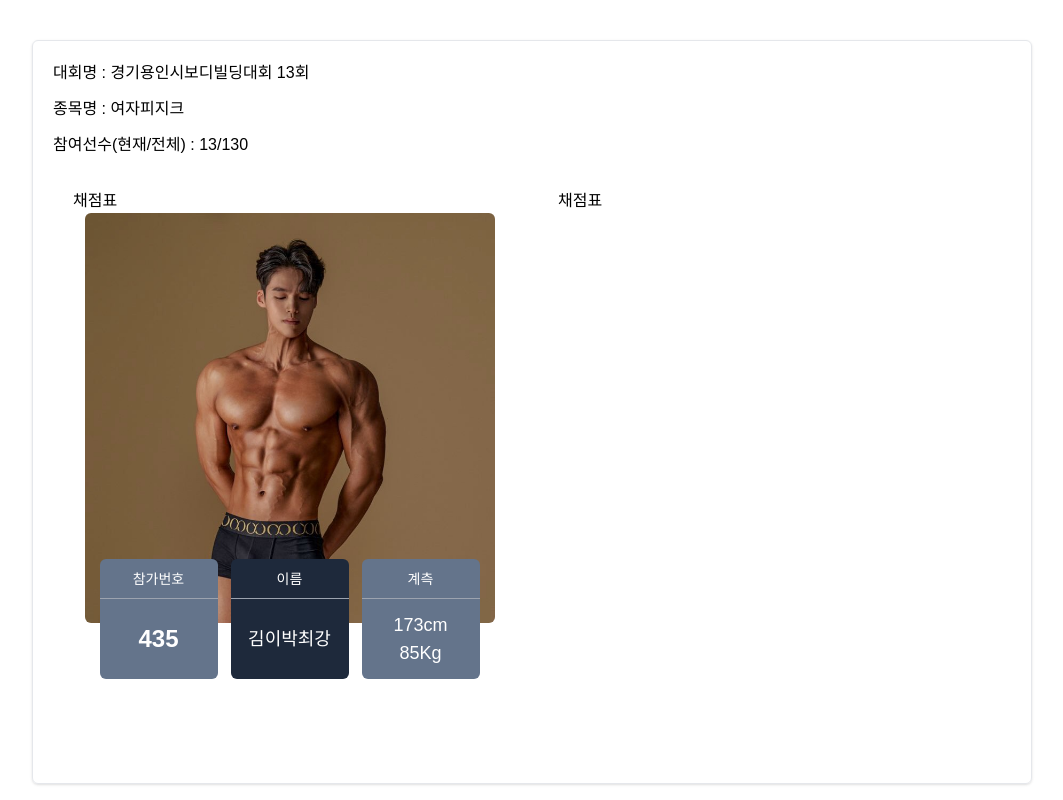
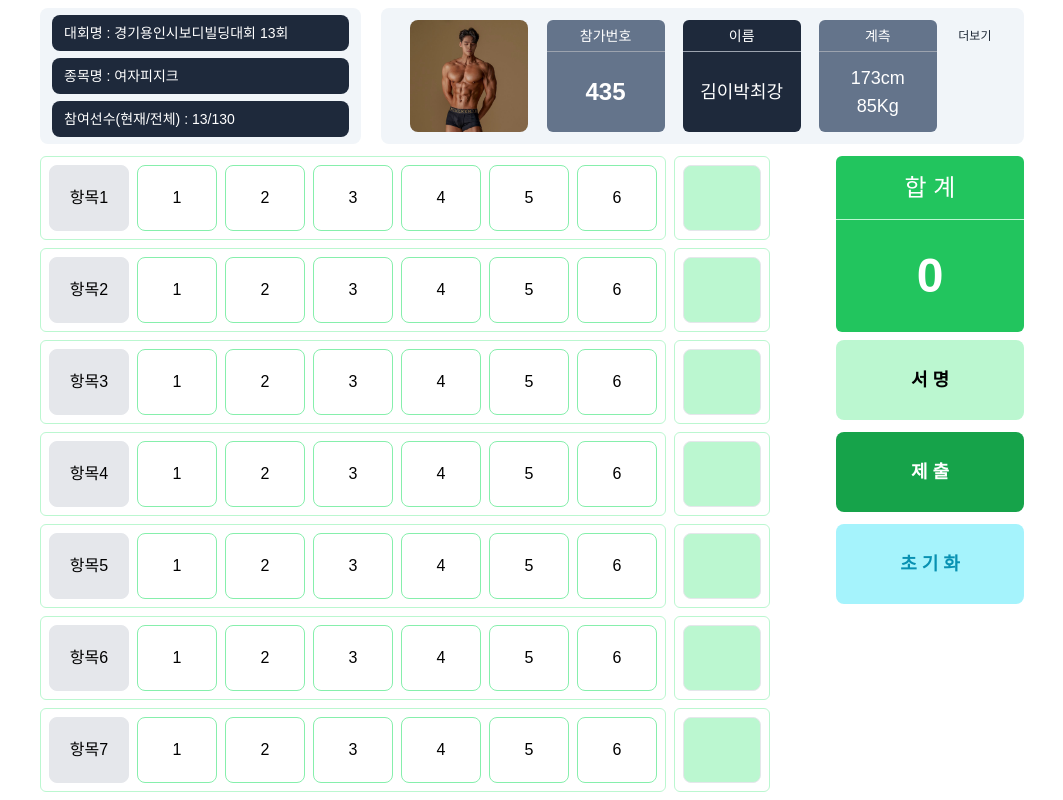
Before and after one commit to kiilove/bdbdgreferee, a React (Create React App) app: page /scoring in a window 1280 px wide. Shown: the whole page, without its empty margins (108-1171 px from the left). Built offline with nearby package versions, Linux system fonts and the light colour scheme.

Commit message:
commit on "main"

```diff
--- a/public/index.html
+++ b/public/index.html
@@ -1,15 +1,11 @@
 <!DOCTYPE html>
-<html lang="en">
+<html lang="kr">
   <head>
     <meta charset="utf-8" />
-    <link rel="icon" href="%PUBLIC_URL%/favicon.ico" />
+
     <meta name="viewport" content="width=device-width, initial-scale=1" />
     <meta name="theme-color" content="#000000" />
-    <meta
-      name="description"
-      content="Web site created using create-react-app"
-    />
-    <link rel="apple-touch-icon" href="%PUBLIC_URL%/logo192.png" />
+    <meta name="description" content="BDBDg 심판 전용 시스템" />
     <!--
       manifest.json provides metadata used when your web app is installed on a
       user's mobile device or desktop. See https://developers.google.com/web/fundamentals/web-app-manifest/
@@ -24,7 +20,7 @@
       work correctly both with client-side routing and a non-root public URL.
       Learn how to configure a non-root public URL by running `npm run build`.
     -->
-    <title>React App</title>
+    <title>BDBDg 심판 전용 시스템</title>
   </head>
   <body>
     <noscript>You need to enable JavaScript to run this app.</noscript>
--- a/src/pages/Scoring.jsx
+++ b/src/pages/Scoring.jsx
@@ -1,34 +1,42 @@
 import React from "react";
 import ProfileBasic from "../profiles/ProfileBasic";
+import ProfileMini from "../profiles/ProfileMini";
 import ScoreBasic from "../scoreTable/ScoreBasic";
 
 const Scoring = () => {
   return (
-    <div className="flex w-full justify-center items-center h-full ">
+    <div className="flex w-full justify-center items-start h-full ">
       <div
-        className="flex justify-center mt-10 flex-col gap-y-3 p-5  w-full rounded-md border border-gray-200 shadow"
+        className="flex justify-center flex-col gap-y-3 p-2 w-full"
         style={{ maxWidth: "1000px" }}
       >
-        <div className="flex w-full">
-          <p>
+        <div className="flex w-full gap-x-5">
+          <div className="flex flex-col w-1/3 bg-slate-100 px-3 rounded-lg justify-evenly">
+            <div className="flex w-full bg-slate-800 px-3 rounded-lg h-9 justify-start items-center">
+              <p className="text-white text-sm">
                 대회명 : <span>경기용인시보디빌딩대회 13회</span>
               </p>
             </div>
-        <div className="flex w-full">
-          <p>
+            <div className="flex w-full bg-slate-800 px-3 rounded-lg h-9 justify-start items-center">
+              <p className="text-white text-sm">
                 종목명 : <span>여자피지크</span>
               </p>
             </div>
-        <div className="flex w-full">
-          <p>
+            <div className="flex w-full bg-slate-800 px-3 rounded-lg h-9 justify-start items-center">
+              <p className="text-white text-sm">
                 참여선수(현재/전체) : <span>13/130</span>
               </p>
             </div>
+          </div>
+          <div className="flex w-2/3 py-3 px-5 rounded-lg gap-y-2 bg-slate-100">
+            <ProfileMini />
+          </div>
+        </div>
         <div className="flex w-full gap-x-3">
-          <div className="flex w-1/2 h-full justify-start items-start">
+          {/* <div className="flex w-1/2 h-full justify-start items-start">
             <ProfileBasic />
-          </div>
-          <div className="flex w-1/2 h-full">
+          </div> */}
+          <div className="flex w-full h-full">
             <ScoreBasic />
           </div>
         </div>
--- a/src/profiles/ProfileBasic.jsx
+++ b/src/profiles/ProfileBasic.jsx
@@ -4,7 +4,7 @@ const ProfileBasic = () => {
   return (
     <div className="flex w-full h-full justify-start items-start flex-col p-5">
       <div className="flex w-full h-full">
-        <span>채점표</span>
+        <span>선수프로필</span>
       </div>
       <div className="flex w-full h-full justify-center">
         <img
--- /dev/null
+++ b/src/profiles/ProfileMini.jsx
@@ -0,0 +1,70 @@
+import React from "react";
+
+const ProfileMini = () => {
+  return (
+    <div className="flex justify-around w-full h-full">
+      <div className="flex flex-col h-full">
+        <div
+          className="flex w-full h-28  justify-center items-center "
+          style={{ minWidth: "118px" }}
+        >
+          <img
+            src="./assets/playerProfile/no1.jpg"
+            className="h-28 object-cover object-top rounded-lg"
+            style={{ minWidth: "118px" }}
+          />
+        </div>
+      </div>
+      <div className="flex flex-col h-full">
+        <div
+          className="flex w-full h-8  justify-center items-center rounded-t-md bg-slate-500 border-b border-gray-400"
+          style={{ minWidth: "118px" }}
+        >
+          <span className="text-sm text-white">참가번호</span>
+        </div>
+        <div
+          className="flex w-full h-20 justify-center items-center rounded-b-md bg-slate-500"
+          style={{ minWidth: "118px" }}
+        >
+          <span className="text-2xl text-white font-semibold">435</span>
+        </div>
+      </div>
+      <div className="flex flex-col  h-full">
+        <div
+          className="flex w-full h-8  justify-center items-center rounded-t-md bg-slate-800 border-b border-gray-400"
+          style={{ minWidth: "118px" }}
+        >
+          <span className="text-sm text-white">이름</span>
+        </div>
+        <div
+          className="flex w-full h-20 justify-center items-center rounded-b-md bg-slate-800"
+          style={{ minWidth: "118px" }}
+        >
+          <span className="text-lg text-white">김이박최강</span>
+        </div>
+      </div>
+      <div className="flex flex-col  h-full">
+        <div
+          className="flex w-full h-8  justify-center items-center rounded-t-md bg-slate-500 border-b border-gray-400"
+          style={{ minWidth: "118px" }}
+        >
+          <span className="text-sm text-white">계측</span>
+        </div>
+        <div
+          className="flex w-full h-20 justify-center items-center rounded-b-md bg-slate-500 flex-col"
+          style={{ minWidth: "118px" }}
+        >
+          <span className="text-lg text-white">173cm</span>
+          <span className="text-lg text-white">85Kg</span>
+        </div>
+      </div>
+      <div className="flex flex-col h-full w-10 ">
+        <button className="flex w-10 h-8 justify-center items-center ">
+          <span className="text-xs text-gray-800">더보기</span>
+        </button>
+      </div>
+    </div>
+  );
+};
+
+export default ProfileMini;
--- a/src/scoreTable/ScoreBasic.jsx
+++ b/src/scoreTable/ScoreBasic.jsx
@@ -1,10 +1,126 @@
-import React from "react";
+import React, { useEffect, useState } from "react";
+
+const titleList = [
+  "항목1",
+  "항목2",
+  "항목3",
+  "항목4",
+  "항목5",
+  "항목6",
+  "항목7",
+];
+const scoreRange = [1, 2, 3, 4, 5, 6];
 
 const ScoreBasic = () => {
+  const [scoreBoard, setScoreBoard] = useState({});
+  const [totalScore, setTotalScore] = useState(0);
+  const handleScoreBoard = (e) => {
+    setScoreBoard((prev) => ({ ...prev, [e.target.name]: e.target.value }));
+  };
+
+  const handleSumScore = (scores) => {
+    const sumScore = scores.reduce((acc, cur, idx) => {
+      return Number(acc) + Number(cur);
+    }, 0);
+
+    setTotalScore((prev) => (prev = sumScore));
+  };
+
+  const handleClear = () => {
+    setScoreBoard((prev) => (prev = {}));
+    setTotalScore((prev) => (prev = 0));
+  };
+
+  useEffect(() => {
+    const pickScore = Object.values(scoreBoard);
+    pickScore.length && handleSumScore(pickScore);
+  }, [scoreBoard]);
+
   return (
-    <div className="flex w-full h-full justify-start items-start flex-col p-5">
-      <div className="flex w-full h-full">
-        <span>채점표</span>
+    <div className="flex w-full h-full justify-start items-start flex-col">
+      <div className="flex w-full justify-between">
+        <div className="flex h-full flex-col justify-start items-start gap-y-2">
+          {titleList.map((title, tIdx) => (
+            <div className="flex w-full gap-x-2">
+              <div className="flex h-18 p-2 border border-green-200 rounded-md gap-x-2">
+                <div className="flex w-20 justify-center items-center bg-gray-200 rounded-lg border border-gray-200">
+                  <span>{title}</span>
+                </div>
+                <div className="flex h-full justify-start items-center gap-x-2 rounded-lg">
+                  {scoreRange.map((score, sIdx) => (
+                    <button
+                      className={
+                        Number(scoreBoard[title]) === score
+                          ? "flex flex-col justify-center items-center w-20 rounded-lg border-green-300 border cursor-pointer bg-green-500 text-white font-semibold"
+                          : "flex flex-col justify-center items-center w-20 rounded-lg border-green-300 border cursor-pointer"
+                      }
+                    >
+                      <div className="flex w-full justify-center items-center ">
+                        <input
+                          type="radio"
+                          className="w-full h-4 hidden"
+                          name={title}
+                          id={`${title}_${sIdx + 1}`}
+                          value={sIdx + 1}
+                          onChange={(e) => handleScoreBoard(e)}
+                        />
+                      </div>
+                      <label
+                        htmlFor={`${title}_${sIdx + 1}`}
+                        className="flex justify-center items-center w-full h-16 cursor-pointer"
+                      >
+                        <span>{score}</span>
+                      </label>
+                    </button>
+                  ))}
+                </div>
+              </div>
+              <div className="flex w-24 h-18 p-2 border border-green-200 rounded-md gap-x-2">
+                <div className="flex w-20 justify-center items-center bg-green-200 rounded-lg border border-gray-200">
+                  <span className="font-semibold">{scoreBoard[title]}</span>
+                </div>
+              </div>
+            </div>
+          ))}
+        </div>
+        <div className="flex flex-col h-full gap-y-2">
+          <div className="flex flex-col h-full">
+            <div
+              className="flex w-full h-16 justify-center items-center rounded-t-md bg-green-500 border-b border-green-200"
+              style={{ minWidth: "188px" }}
+            >
+              <span className="text-2xl text-white">합 계</span>
+            </div>
+            <div
+              className="flex w-full h-28 justify-center items-center rounded-b-md bg-green-500"
+              style={{ minWidth: "118px" }}
+            >
+              <span className="text-5xl text-white font-semibold">
+                {totalScore}
+              </span>
+            </div>
+          </div>
+          <div className="flex w-full">
+            <button className="w-full h-20 bg-green-200 rounded-lg">
+              <span className="text-lg font-semibold">서 명</span>
+            </button>
+          </div>
+          <div className="flex w-full mt-1">
+            <button className="w-full h-20 bg-green-600 rounded-lg">
+              <span className="text-lg font-semibold text-white">제 출</span>
+            </button>
+          </div>
+          <div className="flex w-full mt-1">
+            <button
+              className="w-full h-20 bg-cyan-200 rounded-lg"
+              onClick={() => handleClear()}
+            >
+              <span className="text-lg font-semibold text-cyan-600">
+                초 기 화
+              </span>
+            </button>
+          </div>
+        </div>
       </div>
     </div>
   );
```
Also changed, not shown: 1 other file (tests, documents, lock files or other folders). Lines whose indentation alone changed are shown as unchanged.
